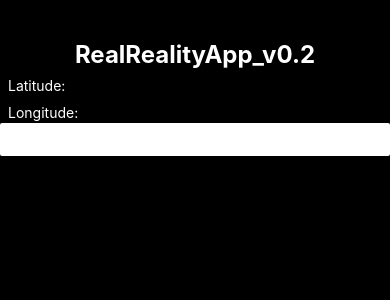
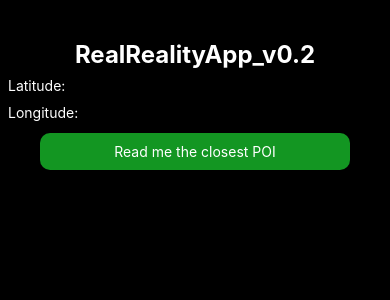
Before and after one commit to tanguycoenen/RealRealityApp, a React Native app: screen / in a window 390 px wide. Shown: the top 300 px of the page. Built offline with nearby package versions, Linux system fonts and the light colour scheme; no server answers.

Commit message:
improved button

```diff
--- a/App.js
+++ b/App.js
@@ -90,7 +90,7 @@ export default class RealReality extends Component {
   }
 
   componentDidMount(){
-    this.getLocationAndPois();
+    //this.getLocationAndPois();
   }
 
   render(){
@@ -102,13 +102,12 @@ export default class RealReality extends Component {
                <Text style={styles.text}>Latitude: {this.state.latitude}</Text>
                <Text style={styles.text}>Longitude: {this.state.longitude}</Text>
                {this.state.error ? <Text>Error: {this.state.error}</Text> : null}
-               <Button
-                onPress={this.getLocationAndPois.bind(this)}
-                title="Tell me more!"
-                color="#ffffff"
-                backgroundcolor="#d7f442"
-                accessibilityLabel="Speak to me about the closest Point of interest!"
-                />
+                <TouchableOpacity
+                  style={styles.button}
+                  onPress={this.getLocationAndPois.bind(this)}
+                  underlayColor='#fff'>
+                  <Text style={styles.buttonText}>Read me the closest POI</Text>
+                </TouchableOpacity>
          </KeyboardAvoidingView>
 
     );
@@ -146,4 +145,21 @@ const styles = StyleSheet.create({
     padding: 8,
     width: '95%',
   },
+  button:{
+    marginRight:40,
+    marginLeft:40,
+    marginTop:10,
+    paddingTop:10,
+    paddingBottom:10,
+    backgroundColor:'#139622',
+    borderRadius:10,
+    borderWidth: 0,
+    borderColor: '#fff'
+  },
+  buttonText:{
+      color:'#fff',
+      textAlign:'center',
+      paddingLeft : 10,
+      paddingRight : 10
+  }
 });
```
